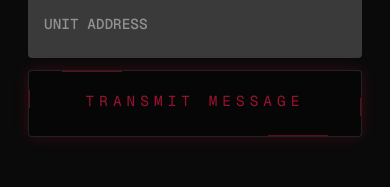
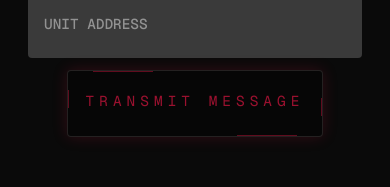
Before and after one commit to worapon888/worapondev, a Next.js app: page /contact in a window 390 px wide. Shown: the part 2335-2522 px from the top of the page. Built offline with nearby package versions, Linux system fonts and the light colour scheme.

Commit message:
edit fix footer button1

```diff
--- a/src/components/footer/Footer.css
+++ b/src/components/footer/Footer.css
@@ -70,7 +70,6 @@ footer .footer-bg-container {
   /* bottom gap */
   --footerBottom: var(--footer-bottom-gap);
 
-  /* ✅ ใช้ polygon เดียว (ล้างของซ้ำ) */
   clip-path: polygon(
     var(--footer-corner) 0,
     calc(50% - var(--notchOuter)) 0,
@@ -171,6 +170,11 @@ footer .footer-content-meta:first-child {
   gap: 7.5rem;
 }
 
+footer .footer-content-meta:last-child {
+  align-items: flex-end;
+}
+
+/* คอลัมน์ */
 footer .footer-content-col {
   flex: 1;
 }
@@ -190,18 +194,16 @@ footer .footer-content-col h3 {
   white-space: normal;
   overflow-wrap: anywhere;
 
-  /* ✅ default เป็น white */
   color: rgba(250, 250, 250, 0.88);
 
   text-shadow:
     0 0 6px rgba(34, 211, 238, 0.25),
     0 0 18px rgba(34, 211, 238, 0.15);
 
-  /* กัน layout กระโดด */
+  /* กัน layout กระโดดระหว่าง typing */
   min-height: calc(2 * 0.9em);
 }
 
-/* ✅ ทำงานจริง เพราะ JSX ใช้ data-typing */
 footer .footer-content-col h3[data-typing="1"] {
   color: rgba(195, 195, 21, 0.92);
   text-shadow:
@@ -214,6 +216,7 @@ footer .footer-content-col h3[data-typing="0"] {
   color: rgba(250, 250, 250, 0.88);
 }
 
+/* cursor */
 .typing-cursor {
   display: inline-block;
   margin-left: 0.08em;
@@ -268,10 +271,16 @@ footer .footer-socials a {
   text-transform: uppercase;
   color: rgba(255, 255, 255, 0.45);
   font-family: var(--font-mono);
+  text-decoration: none;
+}
+
+footer .footer-socials a:hover {
+  color: rgba(255, 255, 255, 0.7);
 }
 
 /* =========================
-   FORM (input + button)  ✅ รวมให้เหลือชุดเดียว
+   FORM (input + button)
+   ✅ กัน global .footer-btn มาทับ (สาเหตุ deploy เพี้ยน)
 ========================= */
 footer .footer-form {
   display: flex;
@@ -279,6 +288,7 @@ footer .footer-form {
   gap: 0;
 }
 
+/* input */
 footer .footer-form input {
   flex: 0 1 clamp(18rem, 28vw, 26rem);
   min-width: 14rem;
@@ -301,21 +311,22 @@ footer .footer-form input {
 }
 
 /* wrapper ปุ่ม */
-footer .footer-form .btn {
+footer .footer-form .footer-btn {
   flex: 0 0 auto;
   display: inline-flex;
   align-items: stretch;
 }
 
-/* ✅ scope ปุ่มให้แค่อยู่ใน form (กันชนส่วนอื่น) */
-footer .footer-form a.btn {
+/* ✅ LOCK: ปุ่มใน footer ต้องชนะ global .footer-btn เสมอ */
+footer .footer-form .footer-btn {
   position: relative;
   display: inline-flex;
   align-items: center;
   justify-content: center;
 
-  height: clamp(3rem, 4.2vh, 3.6rem);
-  padding: 0 clamp(1.1rem, 1.6vh, 1.6rem);
+  height: clamp(3rem, 4.2vh, 3.6rem) !important;
+  padding: 0 clamp(1.1rem, 1.6vh, 1.6rem) !important;
+  min-width: 0 !important;
 
   background: rgba(0, 0, 0, 0.35);
   border: 1px solid rgba(255, 231, 231, 0.12);
@@ -332,13 +343,13 @@ footer .footer-form a.btn {
 }
 
 /* text อยู่บนสุด */
-footer .footer-form a.btn > *:not(.btn-line) {
+footer .footer-form .footer-btn > *:not(.btn-line) {
   position: relative;
   z-index: 3;
 }
 
 /* BTN-LINE */
-footer .footer-form a.btn .btn-line {
+footer .footer-form .footer-btn .btn-line {
   position: absolute;
   inset: 0;
   pointer-events: none;
@@ -346,8 +357,8 @@ footer .footer-form a.btn .btn-line {
 }
 
 /* top / bottom lines */
-footer .footer-form a.btn::before,
-footer .footer-form a.btn::after {
+footer .footer-form .footer-btn::before,
+footer .footer-form .footer-btn::after {
   content: "";
   position: absolute;
   height: 1px;
@@ -357,19 +368,19 @@ footer .footer-form a.btn::after {
   z-index: 2;
 }
 
-footer .footer-form a.btn::before {
+footer .footer-form .footer-btn::before {
   top: 0;
   left: 10%;
 }
 
-footer .footer-form a.btn::after {
+footer .footer-form .footer-btn::after {
   bottom: 0;
   right: 10%;
 }
 
 /* left / right lines */
-footer .footer-form a.btn .btn-line::before,
-footer .footer-form a.btn .btn-line::after {
+footer .footer-form .footer-btn .btn-line::before,
+footer .footer-form .footer-btn .btn-line::after {
   content: "";
   position: absolute;
   width: 1px;
@@ -378,64 +389,75 @@ footer .footer-form a.btn .btn-line::after {
   transition: all 0.35s ease;
 }
 
-footer .footer-form a.btn .btn-line::before {
+footer .footer-form .footer-btn .btn-line::before {
   right: 0;
   bottom: 30%;
 }
 
-footer .footer-form a.btn .btn-line::after {
+footer .footer-form .footer-btn .btn-line::after {
   left: 0;
   top: 30%;
 }
 
 /* hover */
-footer .footer-form a.btn:hover {
+footer .footer-form .footer-btn:hover {
   color: rgba(206, 21, 61, 0.95);
   border-color: rgba(206, 21, 61, 0.295);
 }
 
-footer .footer-form a.btn:hover::before {
+footer .footer-form .footer-btn:hover::before {
   left: 0;
   width: 20px;
   background: rgba(206, 21, 61, 0.65);
 }
 
-footer .footer-form a.btn:hover::after {
+footer .footer-form .footer-btn:hover::after {
   right: 0;
   width: 20px;
   background: rgba(206, 21, 61, 0.65);
 }
 
-footer .footer-form a.btn:hover .btn-line::before {
+footer .footer-form .footer-btn:hover .btn-line::before {
   bottom: 0;
   background: rgba(206, 21, 61, 0.65);
 }
 
-footer .footer-form a.btn:hover .btn-line::after {
+footer .footer-form .footer-btn:hover .btn-line::after {
   top: 0;
   background: rgba(206, 21, 61, 0.65);
 }
 
 /* =========================
-   BOTTOM META
+   BOTTOM META (ให้ตรง JSX จริง)
+   JSX บรรทัดล่างคือ .footer-content-meta (อันที่ 2)
 ========================= */
-footer .footer-bottom {
-  align-items: flex-end;
-}
-
-footer .footer-meta {
+footer .footer-content-meta:last-child .footer-content-col:first-child {
   display: flex;
   gap: 1.5rem;
 }
 
-footer .footer-meta p {
+footer .footer-content-meta:last-child .footer-content-col:first-child p {
   margin: 0;
+  flex: 1;
   font-size: 11px;
   letter-spacing: 0.24em;
   text-transform: uppercase;
   color: rgba(255, 255, 255, 0.42);
   font-family: var(--font-mono);
   line-height: 1.4;
+}
+
+footer
+  .footer-content-meta:last-child
+  .footer-content-col:first-child
+  p:nth-child(2) {
+  color: rgba(255, 255, 255, 0.42);
+}
+
+/* โลโก้ขวาล่าง */
+footer .footer-brand-wrap {
+  display: flex;
+  justify-content: flex-end;
 }
 
 footer .footer-brand {
@@ -452,7 +474,7 @@ footer .footer-brand {
 }
 
 /* ===============================
-   RESPONSIVE (คง logic เดิม แต่ให้ชัด)
+   RESPONSIVE
 ================================ */
 
 /* กัน content แน่นเกินบนจอเตี้ย */
@@ -479,7 +501,7 @@ footer .footer-brand {
   }
 }
 
-/* <= 1000px (คุณเดิม: remove clip-path) */
+/* <= 1000px */
 @media (max-width: 1000px) {
   footer .footer-bg-container {
     clip-path: none;
@@ -494,16 +516,6 @@ footer .footer-brand {
     flex-direction: column;
   }
 
-  footer .footer-bottom {
-    flex-direction: column-reverse;
-    align-items: flex-start;
-  }
-
-  footer .footer-meta {
-    flex-direction: column-reverse;
-    gap: 0.25rem;
-  }
-
   footer .footer-content-meta:first-child {
     gap: 3rem;
   }
@@ -512,13 +524,28 @@ footer .footer-brand {
     margin-bottom: 1.5rem;
   }
 
-  /* คุณเดิม: ซ่อน bodyCopy ด้านขวาบนจอเล็ก */
+  /* ซ่อน bodyCopy ด้านขวาบนจอเล็ก (เหมือนเดิม) */
   footer .footer-content-meta:first-child .bodyCopy {
     display: none;
   }
+
+  /* บรรทัดล่าง: ให้เรียงสวย */
+  footer .footer-content-meta:last-child {
+    flex-direction: column-reverse;
+    align-items: flex-start;
+  }
+
+  footer .footer-brand-wrap {
+    justify-content: flex-start;
+  }
+
+  footer .footer-content-meta:last-child .footer-content-col:first-child {
+    flex-direction: column-reverse;
+    gap: 0.25rem;
+  }
 }
 
-/* <= 900px (มือถือใหญ่/แท็บเล็ตตั้ง) */
+/* <= 900px */
 @media (max-width: 900px) {
   footer {
     height: auto;
@@ -551,24 +578,24 @@ footer .footer-brand {
   }
 
   footer .footer-form .btn,
-  footer .footer-form a.btn {
+  footer .footer-form .footer-btn {
     width: 100%;
   }
 
   /* touch target หนาขึ้น */
   footer .footer-form input,
-  footer .footer-form a.btn {
+  footer .footer-form .footer-btn {
     height: 4.2rem !important;
     font-size: 0.9rem;
     border-radius: 4px;
   }
 
-  footer .footer-form a.btn {
+  footer .footer-form .footer-btn {
     letter-spacing: 0.35em;
     box-shadow: 0 0 15px rgba(206, 21, 61, 0.2);
   }
 
-  footer .footer-form a.btn:active {
+  footer .footer-form .footer-btn:active {
     transform: scale(0.98);
     transition: 0.1s;
   }
@@ -579,7 +606,7 @@ footer .footer-brand {
   }
 }
 
-/* <= 600px (มือถือเล็ก) */
+/* <= 600px */
 @media (max-width: 600px) {
   footer .footer-bg-container {
     clip-path: none;
@@ -611,7 +638,7 @@ footer .footer-brand {
   }
 }
 
-/* จอเตี้ยมาก (landscape phone) */
+/* จอเตี้ยมาก */
 @media (max-height: 500px) {
   footer {
     height: auto;
--- a/src/components/footer/Footer.tsx
+++ b/src/components/footer/Footer.tsx
@@ -3,6 +3,7 @@
 import React, { useLayoutEffect, useMemo, useRef, useState } from "react";
 import "./Footer.css";
 import Image from "next/image";
+import Link from "next/link";
 
 import gsap from "gsap";
 import { ScrollTrigger } from "gsap/dist/ScrollTrigger";
@@ -10,10 +11,10 @@ import { ScrollTrigger } from "gsap/dist/ScrollTrigger";
 gsap.registerPlugin(ScrollTrigger);
 
 type TypewriterOpts = {
-  typeSpeed?: number; // ms ต่อ 1 ตัว
-  endHoldMs?: number; // ค้างหลังพิมพ์จบก่อนวนรอบ
-  repeatDelayMs?: number; // เว้นก่อนเริ่มรอบใหม่
-  glitchChance?: number; // 0..1
+  typeSpeed?: number;
+  endHoldMs?: number;
+  repeatDelayMs?: number;
+  glitchChance?: number;
   glitchChars?: string;
 };
 
@@ -30,7 +31,7 @@ function useTypewriterLoop(
     glitchChars = "01<>/\\[]{}—_+*#@!?",
   } = opts;
 
-  const [out, setOut] = useState(text); // กัน flash
+  const [out, setOut] = useState(text);
   const rafRef = useRef<number | null>(null);
   const tRef = useRef<number | null>(null);
 
@@ -43,7 +44,6 @@ function useTypewriterLoop(
   const clearAll = () => {
     if (rafRef.current) cancelAnimationFrame(rafRef.current);
     rafRef.current = null;
-
     if (tRef.current) window.clearTimeout(tRef.current);
     tRef.current = null;
   };
@@ -52,7 +52,6 @@ function useTypewriterLoop(
     glitchChars[Math.floor(Math.random() * glitchChars.length)];
 
   useLayoutEffect(() => {
-    // ถ้าไม่ enable: คืนค่าเป็น text จริงเสมอ
     if (!enabled) {
       clearAll();
       setOut(text);
@@ -71,7 +70,7 @@ function useTypewriterLoop(
         let i = 0;
         let last = 0;
 
-        setOut(""); // เริ่มว่าง
+        setOut("");
 
         const tick = (now: number) => {
           if (cancelled || !enabledRef.current) return;
@@ -91,7 +90,7 @@ function useTypewriterLoop(
           if (i < len) {
             rafRef.current = requestAnimationFrame(tick);
           } else {
-            setOut(final); // จบ: เซ็ตของจริงชัวร์
+            setOut(final);
             tRef.current = window.setTimeout(() => resolve(), endHoldMs);
           }
         };
@@ -100,7 +99,6 @@ function useTypewriterLoop(
       });
 
     const loop = async () => {
-      // loop แบบนุ่ม ๆ
       while (!cancelled && enabledRef.current) {
         await typeOnce();
         if (cancelled || !enabledRef.current) break;
@@ -118,7 +116,6 @@ function useTypewriterLoop(
       clearAll();
       setOut(text);
     };
-    // eslint-disable-next-line react-hooks/exhaustive-deps
   }, [
     enabled,
     text,
@@ -170,7 +167,6 @@ export default function FooterSection() {
         once: true,
         onEnter: () => {
           setIsActive(true);
-
           requestAnimationFrame(() => ScrollTrigger.refresh());
           setTimeout(() => ScrollTrigger.refresh(), 150);
         },
@@ -188,7 +184,6 @@ export default function FooterSection() {
         <div className="footer-content">
           <div className="footer-content-meta">
             <div className="footer-content-col">
-              {/* ✅ ใช้ data-typing ให้ CSS คุมสีได้จริง */}
               <h3 data-typing={isActive ? "1" : "0"}>
                 {prefersReduced ? originalText : typedText}
                 <span className="typing-cursor" aria-hidden="true">
@@ -199,11 +194,11 @@ export default function FooterSection() {
               <div className="footer-form">
                 <input type="text" placeholder="Unit Address" />
 
-                <div className="btn">
-                  <a href="/contact" className="btn">
+                <div className="footer-btn-wrap">
+                  <Link href="/contact" className="footer-btn">
                     <span className="btn-line" />
                     Transmit Message
-                  </a>
+                  </Link>
                 </div>
               </div>
             </div>
@@ -228,7 +223,7 @@ export default function FooterSection() {
                   { label: "[ Homebase ]", href: "/contact" },
                 ].map((item) => (
                   <div className="footer-social" key={item.label}>
-                    <a href={item.href}>{item.label}</a>
+                    <Link href={item.href}>{item.label}</Link>
                   </div>
                 ))}
               </div>
```
